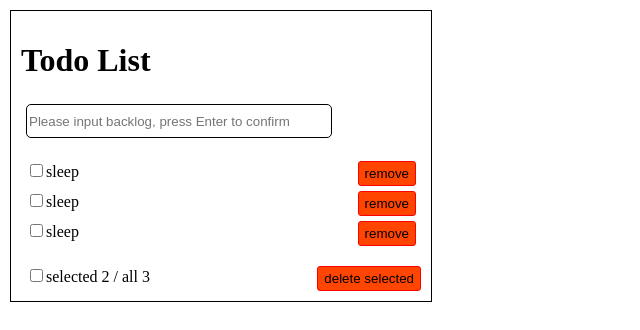
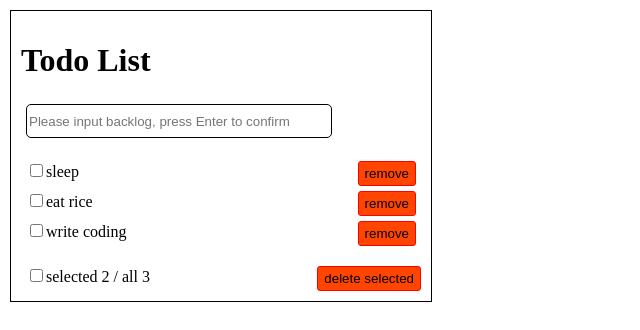
Before and after one commit to BlackZhang01/Vue-learn-related, a Vue app: page / in a window 1280 px wide. Shown: the top 330 px of the page, without its empty margins (0-640 px from the left). Built offline with nearby package versions, Linux system fonts and the light colour scheme.

Commit message:
Header component complete

```diff
--- a/package.json
+++ b/package.json
@@ -9,6 +9,7 @@
   },
   "dependencies": {
     "core-js": "^3.6.5",
+    "nanoid": "^3.1.30",
     "vue": "^2.6.11"
   },
   "devDependencies": {
--- a/src/App.vue
+++ b/src/App.vue
@@ -1,7 +1,7 @@
 <!--
  * @Author: your name
  * @Date: 2021-11-24 22:14:39
- * @LastEditTime: 2021-11-25 11:31:04
+ * @LastEditTime: 2021-11-26 02:48:24
  * @LastEditors: Please set LastEditors
  * @Description: 打开koroFileHeader查看配置 进行设置: https://github.com/OBKoro1/koro1FileHeader/wiki/%E9%85%8D%E7%BD%AE
  * @FilePath: /Vue-learn-related/src/App.vue
@@ -9,8 +9,8 @@
 <template>
   <div id="app">
     <h1>Todo List</h1>
-    <TodoHeader/>
-    <TodoList/>
+    <TodoHeader :addItem="addItem" />
+    <TodoList :todolist="todolist"/>
     <TodoFooter/>
   </div>
 </template>
@@ -21,13 +21,28 @@
 import TodoHeader from './components/TodoHeader'
 import TodoList from './components/TodoList'
 import TodoFooter from './components/TodoFooter'
+import {nanoid} from 'nanoid'
 
 export default {
   name: "App",
+  data(){
+      return {
+          todolist:[
+              {id:nanoid(),title:'sleep',isShow:true},
+              {id:nanoid(),title:'eat rice',isShow:false},
+              {id:nanoid(),title:'write coding',isShow:true}
+          ]
+      }
+  },
   components: {
       TodoHeader,
       TodoList,
       TodoFooter
+  },
+  methods: {
+      addItem(value){
+          this.todolist.unshift(value)
+      }
   },
 };
 </script>
--- a/src/components/TodoHeader.vue
+++ b/src/components/TodoHeader.vue
@@ -1,7 +1,7 @@
 <!--
  * @Author: your name
  * @Date: 2021-11-25 11:18:41
- * @LastEditTime: 2021-11-25 11:24:22
+ * @LastEditTime: 2021-11-26 02:47:52
  * @LastEditors: Please set LastEditors
  * @Description: 打开koroFileHeader查看配置 进行设置: https://github.com/OBKoro1/koro1FileHeader/wiki/%E9%85%8D%E7%BD%AE
  * @FilePath: /Vue-learn-related/src/components/TodoHeader.vue
@@ -11,13 +11,28 @@
       <input
         type="text"
         placeholder="Please input backlog, press Enter to confirm"
+        @keyup.enter="addTodo"
       />
     </div>
 </template>
 
 <script>
+import {nanoid} from 'nanoid'
+
+
 export default {
-    name: 'TodoHeader'
+    name: 'TodoHeader',
+    props:['addItem'],
+    methods: {
+      addTodo(e){
+        let value = e.target.value.trim();
+        if(!value) return alert('input must not be empty')
+          let item = {id:nanoid(),title:value,isShow:false}
+          e.target.value = ''
+          this.addItem(item)
+      }
+    },
+
 }
 </script>
 
--- a/src/components/TodoItem.vue
+++ b/src/components/TodoItem.vue
@@ -1,26 +1,31 @@
 <!--
  * @Author: your name
  * @Date: 2021-11-25 11:19:48
- * @LastEditTime: 2021-11-25 11:36:14
+ * @LastEditTime: 2021-11-26 02:35:49
  * @LastEditors: Please set LastEditors
  * @Description: 打开koroFileHeader查看配置 进行设置: https://github.com/OBKoro1/koro1FileHeader/wiki/%E9%85%8D%E7%BD%AE
  * @FilePath: /Vue-learn-related/src/components/TodoItem.vue
 -->
 <template>
-  <li>
+<ul>
+
+  <li v-for="item in todolist" :key="item.id">
+
       <div>
         <input type="checkbox" />
-        <span>sleep</span>
+        <span>{{item.title}}</span>
       </div>
       <div>
         <button>remove</button>
       </div>
     </li>
+</ul>
 </template>
 
 <script>
 export default {
-    name: 'TodoItem'
+    name: 'TodoItem',
+    props:['todolist']
 }
 </script>
 
--- a/src/components/TodoList.vue
+++ b/src/components/TodoList.vue
@@ -1,16 +1,14 @@
 <!--
  * @Author: your name
  * @Date: 2021-11-25 11:19:11
- * @LastEditTime: 2021-11-25 11:37:34
+ * @LastEditTime: 2021-11-26 02:33:01
  * @LastEditors: Please set LastEditors
  * @Description: 打开koroFileHeader查看配置 进行设置: https://github.com/OBKoro1/koro1FileHeader/wiki/%E9%85%8D%E7%BD%AE
  * @FilePath: /Vue-learn-related/src/components/TodoList.vue
 -->
 <template>
   <ol class="main">
-    <TodoItem/>
-    <TodoItem/>
-    <TodoItem/>
+    <TodoItem :todolist="todolist" />
 
   </ol>
 </template>
@@ -21,6 +19,7 @@ import TodoItem from './TodoItem'
 
 export default {
   name: "TodoList",
+  props:['todolist'],
   components: {
     TodoItem
   }
```
Also changed, not shown: 1 other file (tests, documents, lock files or other folders).
